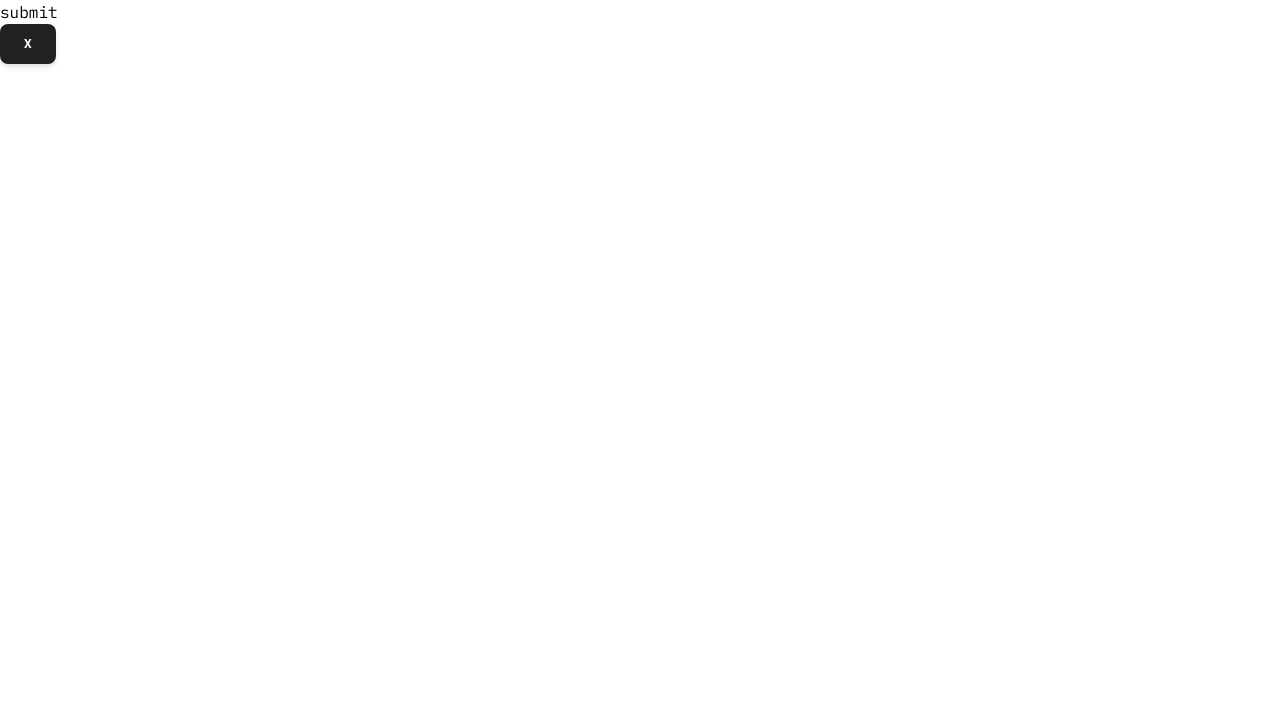
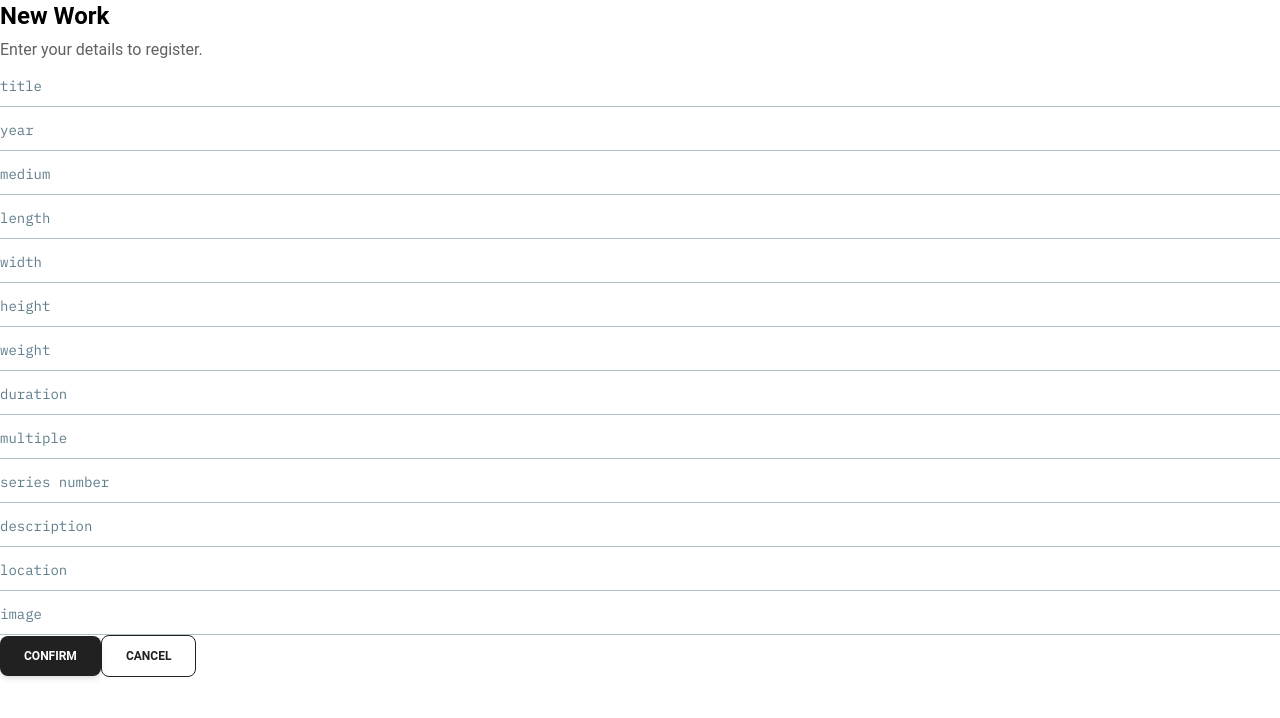
Before and after one commit to a-t-klein/open-art, a Next.js app: page /open_art/containers/newWorkForm in a window 1280 px wide. Shown: the top 718 px of the page. Built offline with nearby package versions, Linux system fonts and the light colour scheme.

Commit message:
basic input form for `new artwork` buitl

```diff
--- a/src/app/open_art/containers/Sidebar.tsx
+++ b/src/app/open_art/containers/Sidebar.tsx
@@ -1,3 +1,5 @@
+"client";
+
 import React, { ReactNode } from "react";
 import Image from "next/image";
 import { RxSketchLogo, RxDashboard, RxPerson } from "react-icons/rx";
@@ -17,7 +19,7 @@ const Sidebar: React.FC<SidebarProps> = ({ children }) => {
     "/open_art/dashboard",
     "/open_art/artists",
     "/open_art/account",
-    "/open_art/artworks",
+    "/open_art/containers/ArtWorksDashboard",
     "/",
   ];
   const icons: ReactNode[] = [
--- a/src/app/open_art/containers/artWorksDashboard/page.tsx
+++ b/src/app/open_art/containers/artWorksDashboard/page.tsx
@@ -1,16 +1,25 @@
-import React from "react";
+"use client";
+import React, { ReactNode } from "react"; // Import ReactNode
 import { useState } from "react";
+import { Button } from "@material-tailwind/react";
+import newWorkForm from "../newWorkForm/page";
 
 const artWorkDashboard = () => {
   const [artWorkData, setArtworkData] = useState([]);
-  const [newWorkPopup, setNewWorkPopup] = useState([]);
+  const [newWorkPopup, setNewWorkPopup] = useState(false);
 
   //function to map artWorkData to 'artwork components'
-  const artworks: any[] = [];
+  const artworks: ReactNode[] = []; // Use ReactNode type
   return (
     // button to create a new artwork
     // conditionally render the popup;
-    <div>{artworks}</div>
+    <div>
+      {artworks}
+      <Button onClick={() => setNewWorkPopup(!newWorkPopup)}>
+        New Artwork
+      </Button>
+      {newWorkPopup && newWorkForm()}
+    </div>
   );
 };
 
--- a/src/app/open_art/containers/newWorkForm/page.tsx
+++ b/src/app/open_art/containers/newWorkForm/page.tsx
@@ -1,7 +1,6 @@
 "use client";
-import React from "react"
-import { Button } from "@material-tailwind/react";
-
+import React from "react";
+import { Input, Checkbox, Button, Typography } from "@material-tailwind/react";
 
 const newWorkForm = () => {
   //create a new work in the DB;
@@ -80,17 +79,23 @@ const newWorkForm = () => {
     },
   ];
 
+  const inputComponents = fields.map((field) => {
+    return <Input variant="standard" label={field.label} />;
+  });
   return (
     <div>
+      <Typography variant="h4">New Work</Typography>
+      <Typography color="gray" className="mt-1 font-normal">
+        Enter your details to register.
+      </Typography>
+
       <form>
-        <input
-          type="submit"
-          value="submit"
-          onClick={() => createNewArtwork()}
-        />
+        {inputComponents}
+        <span>
+          <Button variant="filled">Confirm</Button>
+          <Button variant="outlined">Cancel</Button>
+        </span>
       </form>
-
-      <Button>X</Button>
     </div>
   );
 };
```
